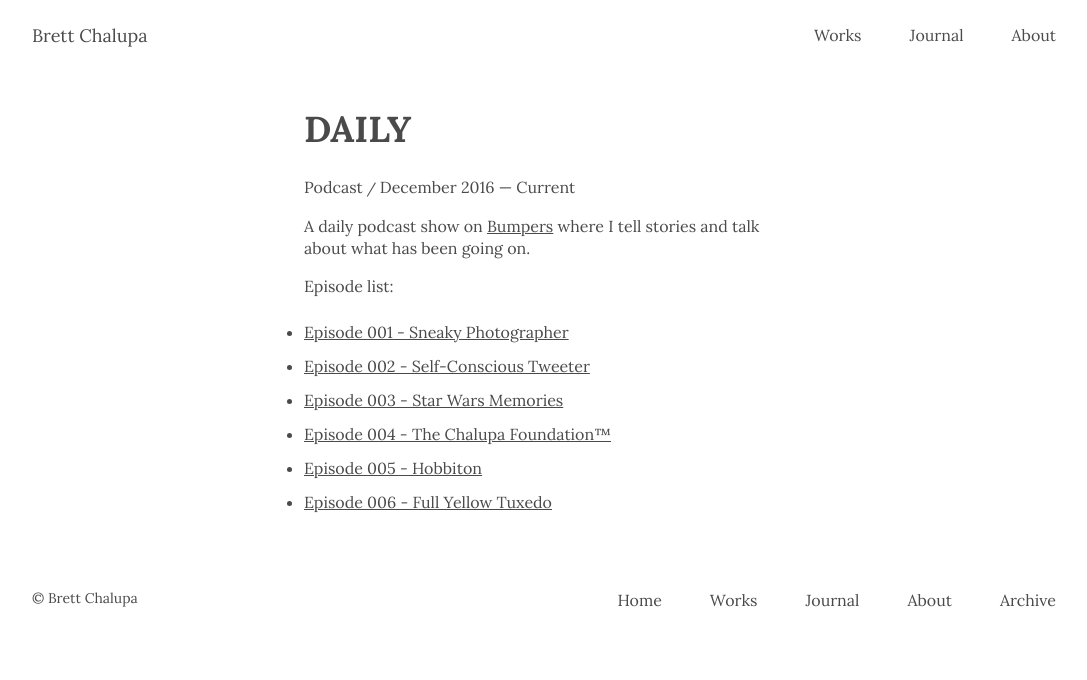
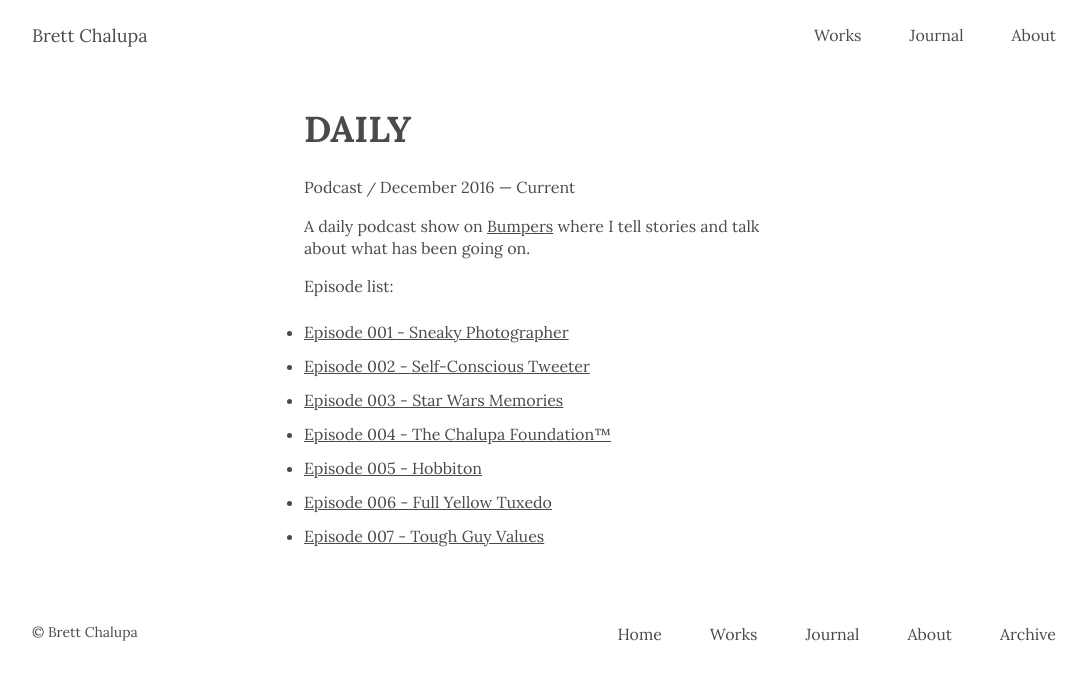
Before and after one commit to brettchalupa/brettchalupa.github.io, a Jekyll site: the page built from _works/daily.md, in a window 1280 px wide. Shown: the top 680 px of the page, without its empty margins (96-1183 px from the left). Built offline with Jekyll 4.4.1, drawn with Linux system fonts in a browser that asks for light colours; a script that is not in the unit is left out.

Commit message:
Add Daily ep 007

```diff
--- a/_works/daily.md
+++ b/_works/daily.md
@@ -20,3 +20,4 @@ Episode list:
 - [Episode 004 - The Chalupa Foundation&trade;](https://bumpers.fm/e/b16ucboet0g002v6pv4g)
 - [Episode 005 - Hobbiton](https://bumpers.fm/e/b17ds9dcvco002ihjmgg)
 - [Episode 006 - Full Yellow Tuxedo](https://bumpers.fm/e/b1840elq34m002moh1sg)
+- [Episode 007 - Tough Guy Values](https://bumpers.fm/e/b18t6ijsvtig02k9hr80)
```
